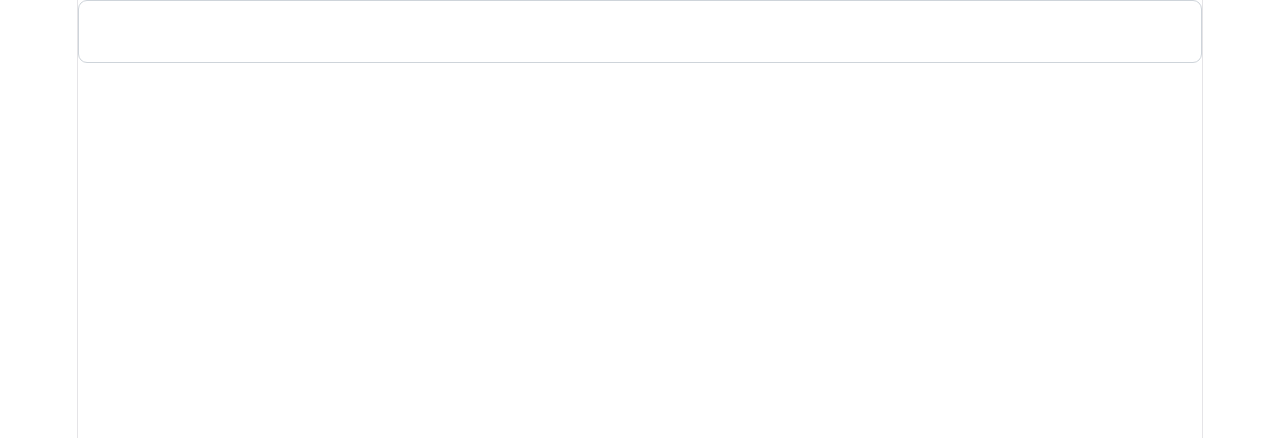
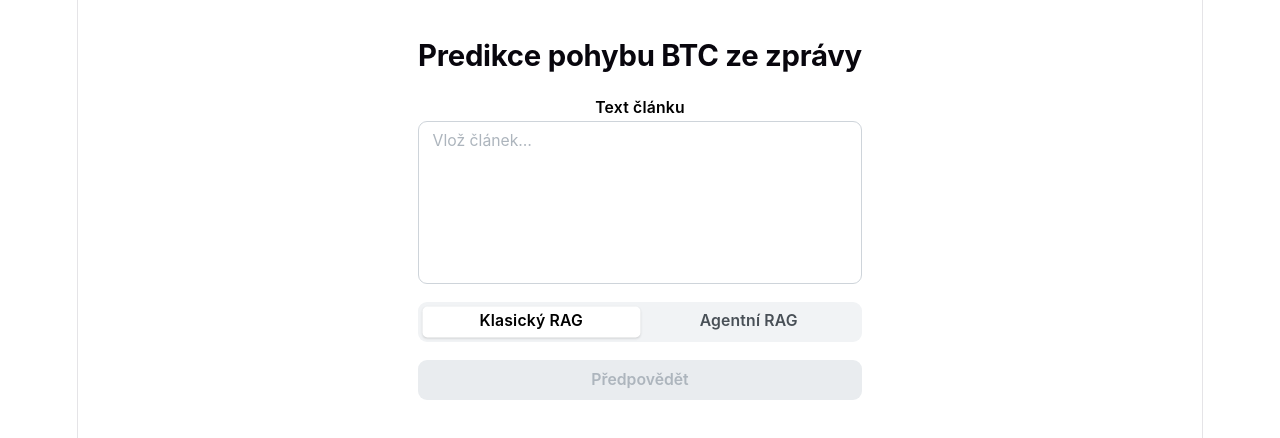
Before and after one commit to Misttxd/ui, a React (Vite) app: page / in a window 1280 px wide. Shown: the top 438 px of the page. Built offline with nearby package versions, Linux system fonts and the light colour scheme.

Commit message:
Vstupni hodnoty

```diff
--- a/src/App.tsx
+++ b/src/App.tsx
@@ -1,35 +1,60 @@
-// ÚKOL 0 — propojení souborů (import / export)
-//
-// Cviceni.jsx končí řádkem `export default function Cviceni()`. Slovo `default`
-// znamená, že soubor vyváží jednu hlavní věc a při importu si pro ni můžeš
-// zvolit libovolné jméno.
-//
-// Naimportuj ji sem a vlož do JSX níž jako <Cviceni />.
-// Cesta se píše relativně a u vlastních souborů začíná ./ nebo ../
-//
-//   import Cviceni from './cviceni/Cviceni'
-//
-// Pak spusť `npm run dev` a zkontroluj, že se stránka zobrazí.
-
-import Cviceni from './cviceni/Cviceni'
-import Cviceni2 from './cviceni/Cviceni2'
+import { useState } from 'react'
+import { Container, Stack, Alert, Badge, Text, Title } from '@mantine/core'
 
 import VstupClanku from './components/1VstupClanku'
+import { predikuj } from './api'
+import type { Odpoved } from './api'
 
-import { Container, Stack, Textarea, Button, Loader, Alert, Badge } from '@mantine/core'
+const BARVY = { down: 'red', neutral: 'gray', up: 'green' }
 
 export default function App() {
+  const [nacita, setNacita] = useState(false)
+  const [vysledek, setVysledek] = useState<Odpoved | null>(null)
+  const [chyba, setChyba] = useState<string | null>(null)
+
   return (
-    <>
-    {/* <Container size={"sm"}>
-        <Stack>
-          <Cviceni2 />
+    <Container size="sm" py="xl">
+      <Stack>
+        <Title order={2}>Predikce pohybu BTC ze zprávy</Title>
+
+        <VstupClanku
+          nacita={nacita}
+          onOdeslat={async (text, rezim) => {
+            setChyba(null)
+            setNacita(true)
+            try {
+              setVysledek(await predikuj(text, rezim))
+            } catch (potiz) {
+              setChyba(potiz instanceof Error ? potiz.message : 'Neznámá chyba')
+              setVysledek(null)
+            } finally {
+              setNacita(false)
+            }
+          }}
+        />
+
+        {chyba !== null && (
+          <Alert color="red" title="Chyba">
+            {chyba}. Běží backend a Ollama?
+          </Alert>
+        )}
+
+        {vysledek !== null && (
+          <Stack gap="xs">
+            {vysledek.predikce === null ? (
+              <Text>Model neodpověděl použitelnou třídou.</Text>
+            ) : (
+              <Badge color={BARVY[vysledek.predikce]} size="lg">
+                {vysledek.predikce}
+              </Badge>
+            )}
+            <Text size="sm" c="dimmed">
+              režim: {vysledek.rezim}
+            </Text>
+            <Text>{vysledek.jadro_dotazu}</Text>
+          </Stack>
+        )}
       </Stack>
-    </Container> */}
-
-    <VstupClanku></VstupClanku>
-
-
-    </>
+    </Container>
   )
 }
--- a/src/api.ts
+++ b/src/api.ts
@@ -25,8 +25,10 @@ export type Odpoved = {
   podobne: Udalost[]        // stejný typ jako v úkolu 6, jen doplněný
 }
 
-export async function predikuj(text: string): Promise<Odpoved> {
-    const odpoved = await fetch('http://localhost:8000/predict', {
+export async function predikuj(text: string, rezim: "prosty" | "agentni"): Promise<Odpoved> {
+  const adresa =
+    rezim === 'agentni' ? 'http://localhost:8000/predict/agent' : 'http://localhost:8000/predict'
+    const odpoved = await fetch(adresa, {
         method: 'POST',
         headers: { 'Content-Type': 'application/json' },
         body: JSON.stringify({ text: text }),
--- a/src/components/1VstupClanku.tsx
+++ b/src/components/1VstupClanku.tsx
@@ -1,28 +1,52 @@
 import { useState } from "react";
-//TextArea na clanek, to je celkem goofy, takže ten inputby chtěl pořešit nějak jinak, ale pro začátek to můžeme nechat takhle
+
+import { SegmentedControl, Textarea, Button, Stack } from "@mantine/core";
+
+//TextArea na clanek, to je celkem goofy, takže ten input by chtěl pořešit nějak
+//jinak, ale pro začátek to můžeme nechat takhle
 //přepínač rezimu (agentic rag, clean rag)
 //button
 
-import { Textarea } from "@mantine/core";
+export type Rezim = 'prosty' | 'agentni'
 
-function TextovaArea()
-{
-    const [text, setText] = useState("")
-    return (
-        <div>
-        <Textarea value={text} onChange={(e) =>setText(e.target.value)}>
-
-        </Textarea>
-
-        <label>{text}</label>
-        </div>
-    )
+type VstupClankuProps = {
+  onOdeslat: (text: string, rezim: Rezim) => void
+  nacita: boolean
 }
 
+export default function VstupClanku({ onOdeslat, nacita }: VstupClankuProps) {
+  const [text, setText] = useState("")
+  const [rezim, setRezim] = useState<Rezim>('prosty')
 
+  return (
+    <Stack>
+      <Textarea
+        value={text}
+        onChange={(e) => setText(e.target.value)}
+        label="Text článku"
+        placeholder="Vlož článek…"
+        autosize
+        minRows={6}
+      />
 
-export default function VstupClanku(){
-    return (
-        <TextovaArea></TextovaArea>
-    )
+      <SegmentedControl
+        value={rezim}
+        // SegmentedControl vrací obyčejný string, proto to `as Rezim`
+        onChange={(hodnota) => setRezim(hodnota as Rezim)}
+        disabled={nacita}
+        data={[
+          { label: 'Klasický RAG', value: 'prosty' },
+          { label: 'Agentní RAG', value: 'agentni' },
+        ]}
+      />
+
+      <Button
+        onClick={() => onOdeslat(text, rezim)}
+        disabled={text === ''}
+        loading={nacita}
+      >
+        Předpovědět
+      </Button>
+    </Stack>
+  )
 }
--- a/src/cviceni/Cviceni2.tsx
+++ b/src/cviceni/Cviceni2.tsx
@@ -663,7 +663,7 @@ export default function Cviceni2() {
           setChyba(null)
           setNacita(true)
           try {
-            setVysledek(await predikuj(text))
+            setVysledek(await predikuj(text, 'prosty'))
           } catch (potiz) {
             setChyba(potiz instanceof Error ? potiz.message : 'Neznámá chyba')
             setVysledek(null)
```
Also changed, not shown: src/components/Prubeh.tsx (+3 -5 lines), .claude/launch.json (added), 2 other files (tests, documents, lock files or other folders).
